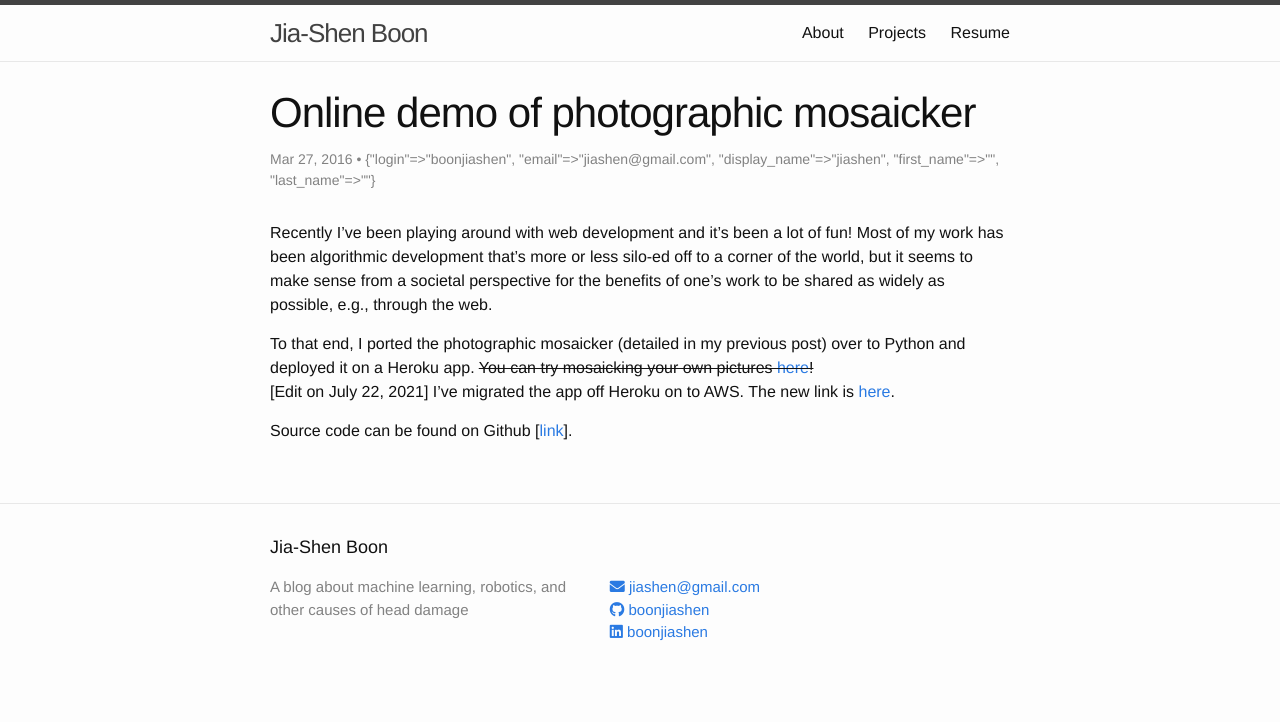
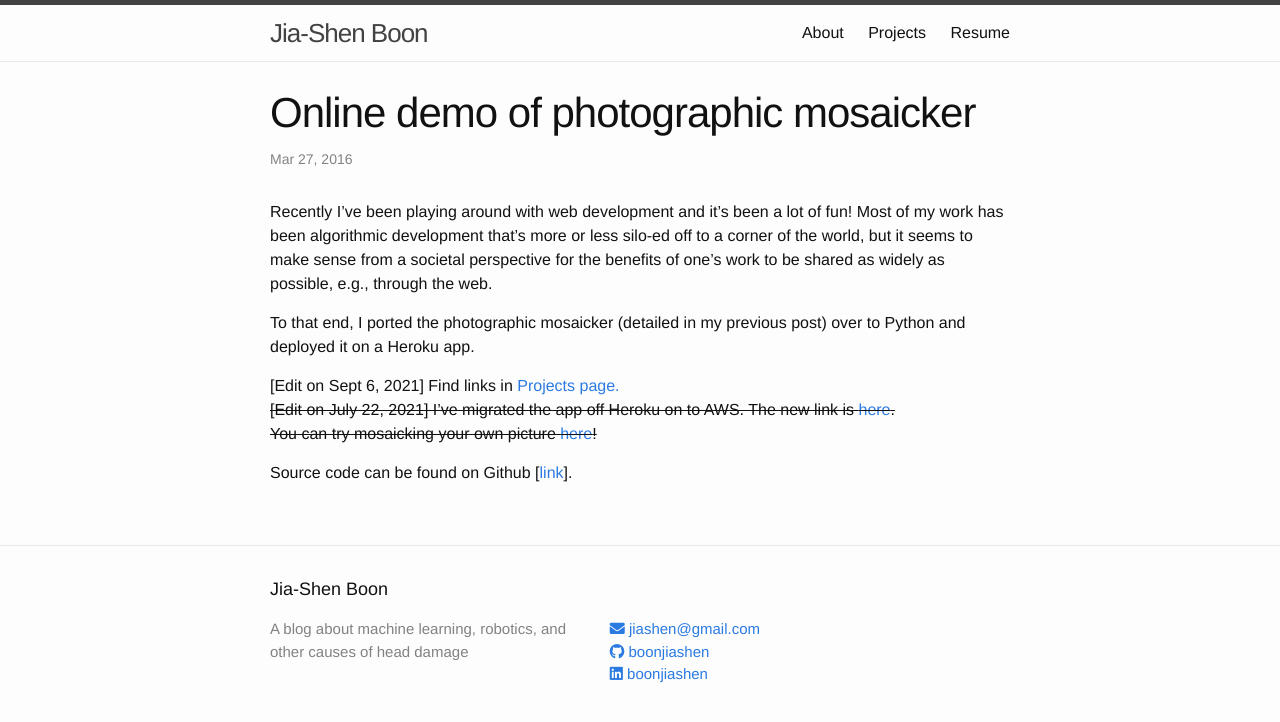
Before and after one commit to boonjiashen2/boonjiashen2.github.io, a Jekyll site: the page built from _posts/2016-03-27-online-demo-of-photographic-mosaicker.md, in a window 1280 px wide. Shown: the top 722 px of the page. Built offline with Jekyll 4.4.1, drawn with Linux system fonts in a browser that asks for light colours.

Commit message:
Remove link to photomosaicker
Spending $50 a month on a low traffic site doesn't seem to make sense, so I closed the page.

__Testing done__

1. `bundle exec guard`
1. Manual inspect blog post and projects page

```diff
--- a/_posts/2016-03-27-online-demo-of-photographic-mosaicker.md
+++ b/_posts/2016-03-27-online-demo-of-photographic-mosaicker.md
@@ -21,17 +21,14 @@ meta:
   _wp_old_slug: '180'
   geo_public: '0'
   _publicize_job_id: '23348661959'
-author:
-  login: boonjiashen
-  email: jiashen@gmail.com
-  display_name: jiashen
-  first_name: ''
-  last_name: ''
 ---
 
 Recently I've been playing around with web development and it's been a lot of fun! Most of my work has been algorithmic development that's more or less silo-ed off to a corner of the world, but it seems to make sense from a societal perspective for the benefits of one's work to be shared as widely as possible, e.g., through the web.
 
-To that end, I ported the photographic mosaicker (detailed in my previous post) over to Python and deployed it on a Heroku app. ~~You can try mosaicking your own pictures [here](https://photomosaick.herokuapp.com/)!~~\\
-[Edit on July 22, 2021] I've migrated the app off Heroku on to AWS. The new link is [here](https://mosaic.boonjiashen.com).
+To that end, I ported the photographic mosaicker (detailed in my previous post) over to Python and deployed it on a Heroku app.
+
+[Edit on Sept 6, 2021] Find links in <a class="page-link" href="/projects/">Projects page.</a>\\
+~~[Edit on July 22, 2021] I've migrated the app off Heroku on to AWS. The new link is [here](https://mosaic.boonjiashen.com).~~\\
+~~You can try mosaicking your own picture [here](https://photomosaick.herokuapp.com/)!~~
 
 Source code can be found on Github [[link](https://github.com/boonjiashen/heroku_simple_image_processing)].
```
Also changed, not shown: projects.md (+1 -1 lines).
